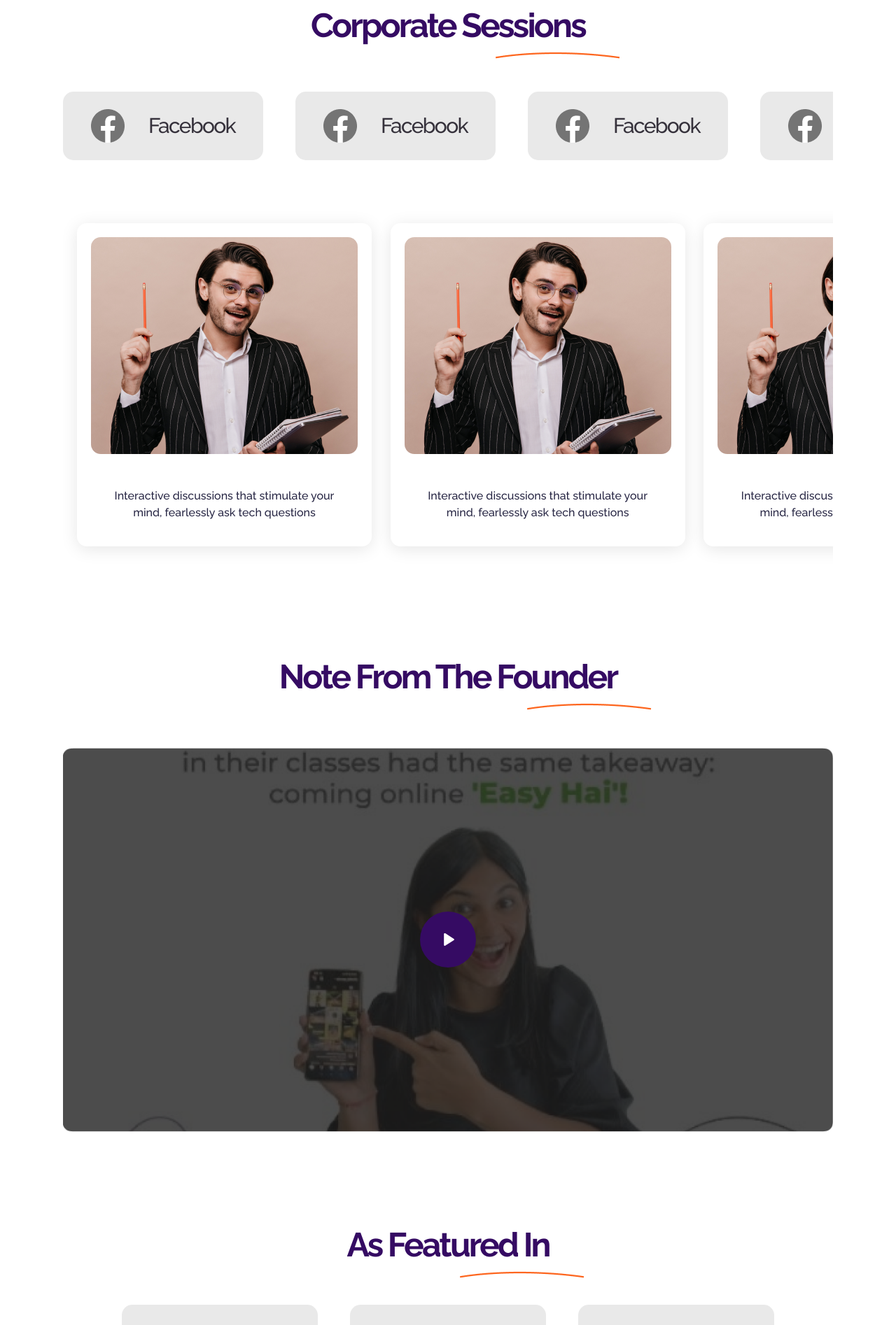
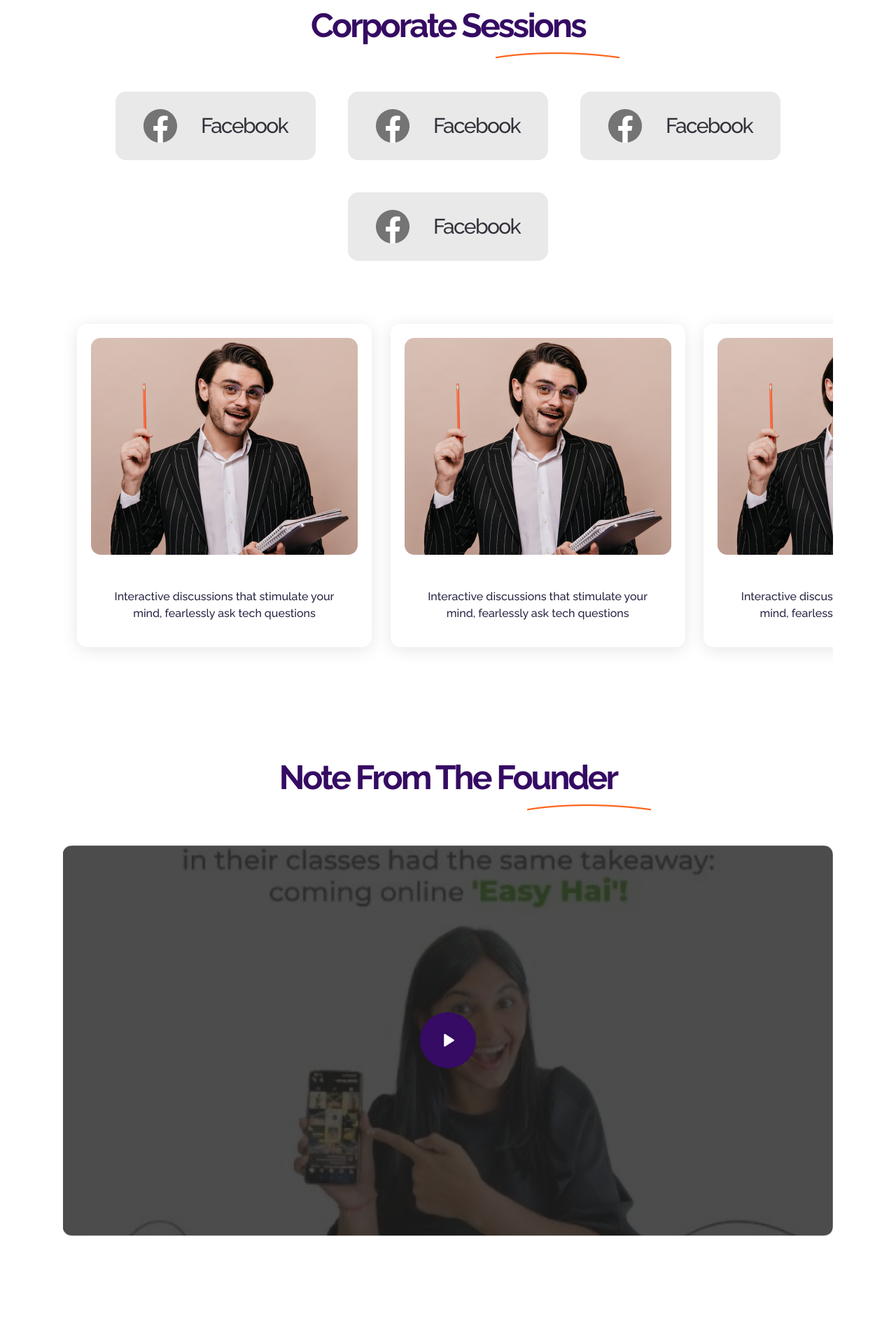
Before and after one commit to dip4012/Easy-Hai, a Next.js app: page / in a window 1280 px wide. Shown: the part 2280-4174 px from the top of the page at 70% size. Built offline with nearby package versions, Linux system fonts and the light colour scheme.

Commit message:
Fixed the Featured, Corporate, Founder Note sections

```diff
--- a/components/Corporate Sessions/DesktopCorporateSession.jsx
+++ b/components/Corporate Sessions/DesktopCorporateSession.jsx
@@ -10,13 +10,11 @@ const DesktopCorporateSession = () => {
 			</h1>
 
 			{/* social media placeholders */}
-			<div className="w-full flex justify-center items-center mt-[64px]">
-				<div className="flex justify-start items-center gap-[46px] overflow-x-scroll no-scrollbar">
-					<SocialMediaButtons />
-					<SocialMediaButtons />
-					<SocialMediaButtons />
-					<SocialMediaButtons />
-				</div>
+			<div className="w-full flex justify-center items-center gap-[46px] flex-wrap mt-[64px] max-[767px]:gap-[36px]">
+				<SocialMediaButtons />
+				<SocialMediaButtons />
+				<SocialMediaButtons />
+				<SocialMediaButtons />
 			</div>
 
 			{/* card placeholders */}
--- a/components/Corporate Sessions/SocialMediaButtons.jsx
+++ b/components/Corporate Sessions/SocialMediaButtons.jsx
@@ -9,7 +9,7 @@ const SocialMediaButtons = () => {
 				height={48}
 				className="max-[767px]:w-[24px]"
 			/>
-			<p className="text-[#35313B] font-Raleway text-3xl font-medium tracking-[-1.68px] max-[767px]:text-xl max-[767px]:tracking-[-0.68px]">
+			<p className="text-[#35313B] font-Raleway text-3xl font-medium tracking-[-1.68px] max-[767px]:text-xl max-[767px]:tracking-[-0.68px] max-[514px]:hidden">
 				Facebook
 			</p>
 		</div>
--- a/components/Featured Section/FeatureCard.jsx
+++ b/components/Featured Section/FeatureCard.jsx
@@ -2,7 +2,7 @@ import Image from "next/image"
 
 const FeatureCard = ({ title }) => {
 	return (
-		<div className=" w-[280px] min-w-min h-[103px] shrink-0 flex justify-center items-center bg-[#E9E9E9] rounded-[15px] max-[767px]:gap-[24px] max-[785px]:w-full">
+		<div className="w-[280px] h-[103px] flex justify-center items-center bg-[#E9E9E9] rounded-[15px] max-[645px]:w-[120px] max-[645px]:h-[60px]">
 			<Image
 				src={`/assets/images/${title}.png`}
 				width={177}
--- a/components/Featured Section/Featured.jsx
+++ b/components/Featured Section/Featured.jsx
@@ -9,7 +9,7 @@ const Featured = () => {
 			</h1>
 
 			{/* feature links */}
-			<div className="w-full max-w-[932px] flex justify-center items-center flex-wrap gap-[46px] mx-auto mt-[55px]">
+			<div className="w-full max-w-[932px] flex justify-center items-center flex-wrap gap-[46px] mx-auto mt-[55px] max-[645px]:gap-[16px]">
 				<FeatureCard title="yourstory-logo" />
 				<FeatureCard title="the-hindu-logo" />
 				<FeatureCard title="the-better-india-logo" />
--- a/components/Founder Note/VideoPlayer.jsx
+++ b/components/Founder Note/VideoPlayer.jsx
@@ -21,7 +21,7 @@ const VideoPlayer = () => {
 						alt="Thumbnail image"
 						width={1258}
 						height={638}
-						className="absolute z-[-1] w-full h-full"
+						className="shrink-0 absolute z-[-1]"
 					/>
 				}
 				style={{
```
